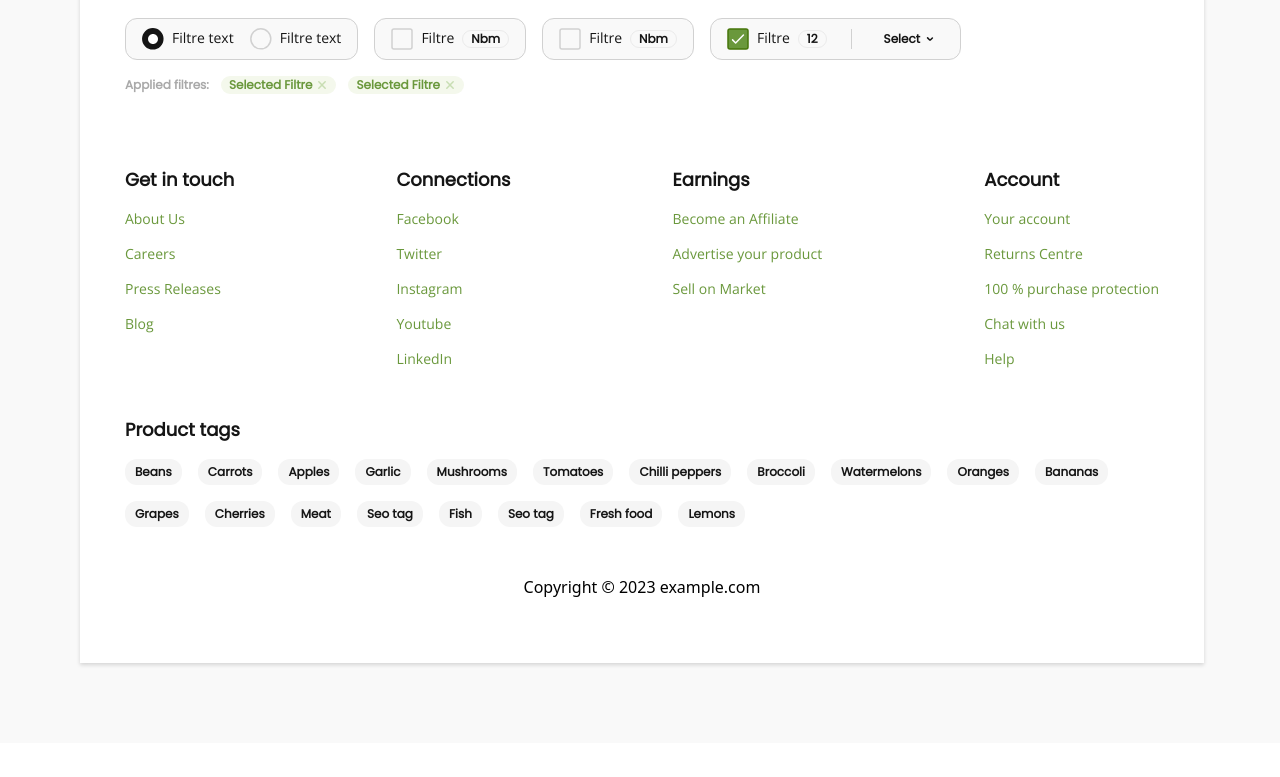
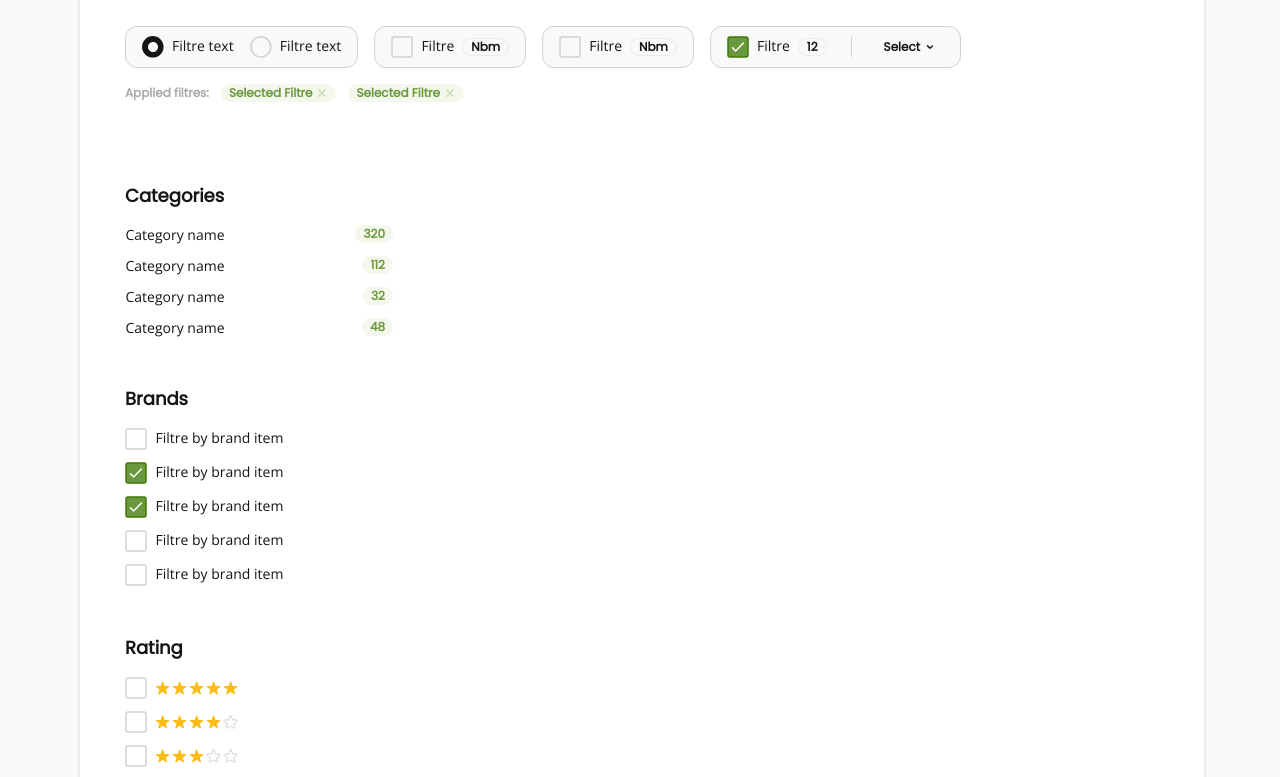
Before and after one commit to f-a-t-h-e/svelte-ecommerce, a SvelteKit app: page /Bakery in a window 1280 px wide. Shown: the part 418-1195 px from the top of the page. Before the commit the page ends 1161 px from the top, so only its background shows below. Built offline with nearby package versions, Linux system fonts and the light colour scheme.

Commit message:
Add : check rating filtre

```diff
--- a/src/lib/components/rating/Rating.svelte
+++ b/src/lib/components/rating/Rating.svelte
@@ -1,5 +1,5 @@
 <script lang="ts">
-	import RatingSvg from './RatingSvg.svelte';
+	import SharpStar from './SharpStar.rating.svelte';
 	import calcSlot from './calcSlot';
 
 	export let interactive = false;
@@ -11,14 +11,14 @@
 	// export let offset = 50;
 	export let size = 20;
 
-	export let slotTarget = RatingSvg;
+	export let slotTarget = SharpStar;
 
 	export let hoverValue: number | undefined | null = null;
 	export let stepValue: number = 0.25;
 	let step = stepValue / range;
 </script>
 
-<div class="relative flex w-fit">
+<div class="relative flex w-fit h-[1rem] gap-[0.125rem] items-center">
 	{#if interactive}
 		<label
 			class="absolute right-0 top-1/2 h-fit w-fit -translate-y-1/2 translate-x-[calc(100%+15px)] text-2xl text-white"
--- /dev/null
+++ b/src/lib/components/rating/Star.rating.svelte
@@ -0,0 +1,28 @@
+<script lang="ts">
+	export let stroke = '#D1D1D1';
+	export let fill = '#FDBC15';
+	export let fillout = 'transparent';
+	export let offset = 50;
+	export let id = (Math.random() + 1).toString(36).substring(7);
+	export let size = 20;
+</script>
+
+<svg xmlns="http://www.w3.org/2000/svg" width="15" height="14" viewBox="0 0 15 14"
+stroke-width={offset > 0 ? 0 : undefined}
+>
+	<defs>
+		<linearGradient {id}>
+			<stop offset="{offset}%" stop-color={fill} />
+			<stop offset="{offset}%" stop-color={fillout} />
+		</linearGradient>
+	</defs>
+	<path
+		fill="url('#{id}')"
+		fill-rule="evenodd"
+		clip-rule="evenodd"
+		d="M6.94835 1.12663C6.9944 0.980602 7.08581 0.853056 7.20929 0.762519C7.33277 0.671982 7.4819 0.623169 7.63502 0.623169C7.78814 0.623169 7.93727 0.671982 8.06075 0.762519C8.18423 0.853056 8.27564 0.980602 8.32169 1.12663L9.56169 4.93996H13.5617C13.7203 4.93397 13.8765 4.98006 14.0064 5.07119C14.1363 5.16232 14.2329 5.29348 14.2812 5.44464C14.3296 5.5958 14.3272 5.75863 14.2743 5.90827C14.2214 6.0579 14.121 6.18611 13.9884 6.2733L10.7417 8.62663L11.9817 12.4466C12.0307 12.5921 12.032 12.7495 11.9852 12.8958C11.9385 13.042 11.8462 13.1695 11.7218 13.2596C11.5975 13.3497 11.4476 13.3977 11.2941 13.3966C11.1405 13.3954 10.9913 13.3452 10.8684 13.2533L7.61502 10.8733L4.36835 13.2333C4.24536 13.3252 4.0962 13.3754 3.94265 13.3766C3.7891 13.3777 3.63921 13.3297 3.51487 13.2396C3.39052 13.1495 3.29824 13.022 3.25149 12.8758C3.20474 12.7295 3.20598 12.5721 3.25502 12.4266L4.49502 8.60663L1.24835 6.2533C1.11574 6.16611 1.01532 6.0379 0.962434 5.88827C0.909546 5.73863 0.9071 5.5758 0.95547 5.42464C1.00384 5.27348 1.10037 5.14232 1.2303 5.05119C1.36023 4.96006 1.51643 4.91397 1.67502 4.91996H5.67502L6.94835 1.12663Z"
+		{stroke}
+		stroke-linecap="round"
+		stroke-linejoin="round"
+	/>
+</svg>
--- a/src/routes/[category]/+page.svelte
+++ b/src/routes/[category]/+page.svelte
@@ -1,45 +1,71 @@
 <script lang="ts">
-    import {page} from "$app/stores";
-	import HeaderFiltres from "./HeaderFiltres.svelte";
+	import { page } from '$app/stores';
+	import CategoriesCounting from './CategoriesCounting.svelte';
+	import CheckBrand from './CheckBrand.svelte';
+	import CheckRating from './CheckRating.svelte';
+	import HeaderFiltres from './HeaderFiltres.svelte';
 </script>
 
-<div class="py-[1rem] px-[2.8125rem] bg-c-1-j flex">
+<div class="flex bg-c-1-j px-[2.8125rem] py-[1rem]">
 	<p class="caption text-c-1-c"><a href="/">Homepage</a></p>
 	<span class="caption mx-[.5rem] text-c-1-d">/</span>
 	<p class="caption text-c-1-a">{$page.params.category}</p>
 </div>
-<main class="mx-auto max-w-[78.75rem]">
 <!-- HEADING -->
-    <div class="flex justify-between py-[.5rem] px-[2.8125rem] bg-c-1-j items-center">
+<div class="flex items-center justify-between bg-c-1-j px-[2.8125rem] py-[.5rem]">
 	<h1 class="s1">{$page.params.category}</h1>
 	<div class="flex gap-[1.5rem]">
 		<label class="flex gap-[0.25rem]">
-                <input class="peer" type="radio" name="layout-display" hidden checked>
-                <div class="stroke-c-1-c peer-checked:stroke-c-2-a flex w-[1rem] h-[1rem] justify-center items-center">
-                    <svg xmlns="http://www.w3.org/2000/svg" width="16" height="16" viewBox="0 0 16 16" fill="none">
-                        <path d="M13.333 1.33331H2.66634C1.92996 1.33331 1.33301 1.93027 1.33301 2.66665V13.3333C1.33301 14.0697 1.92996 14.6666 2.66634 14.6666H13.333C14.0694 14.6666 14.6663 14.0697 14.6663 13.3333V2.66665C14.6663 1.93027 14.0694 1.33331 13.333 1.33331Z" stroke-linecap="round" stroke-linejoin="round"/>
-                        <path d="M1.33301 8H14.6663" stroke-linecap="round" stroke-linejoin="round"/>
-                        <path d="M8 1.33331V14.6666" stroke-linecap="round" stroke-linejoin="round"/>
+			<input class="peer" type="radio" name="layout-display" hidden checked />
+			<div
+				class="flex h-[1rem] w-[1rem] items-center justify-center stroke-c-1-c peer-checked:stroke-c-2-a"
+			>
+				<svg
+					xmlns="http://www.w3.org/2000/svg"
+					width="16"
+					height="16"
+					viewBox="0 0 16 16"
+					fill="none"
+				>
+					<path
+						d="M13.333 1.33331H2.66634C1.92996 1.33331 1.33301 1.93027 1.33301 2.66665V13.3333C1.33301 14.0697 1.92996 14.6666 2.66634 14.6666H13.333C14.0694 14.6666 14.6663 14.0697 14.6663 13.3333V2.66665C14.6663 1.93027 14.0694 1.33331 13.333 1.33331Z"
+						stroke-linecap="round"
+						stroke-linejoin="round"
+					/>
+					<path d="M1.33301 8H14.6663" stroke-linecap="round" stroke-linejoin="round" />
+					<path d="M8 1.33331V14.6666" stroke-linecap="round" stroke-linejoin="round" />
 				</svg>
 			</div>
 			<p class="caption text-c-1-a">Grid view</p>
 		</label>
 		<label class="flex gap-[0.25rem]">
-                <input class="peer" type="radio" name="layout-display" hidden >
-                <div class="stroke-c-1-c peer-checked:stroke-c-2-a flex w-[1rem] h-[1rem] justify-center items-center">
-                    <svg xmlns="http://www.w3.org/2000/svg" width="16" height="16" viewBox="0 0 16 16" fill="none">
-                        <path d="M13.333 1.33331H2.66634C1.92996 1.33331 1.33301 1.93027 1.33301 2.66665V13.3333C1.33301 14.0697 1.92996 14.6666 2.66634 14.6666H13.333C14.0694 14.6666 14.6663 14.0697 14.6663 13.3333V2.66665C14.6663 1.93027 14.0694 1.33331 13.333 1.33331Z" stroke-linecap="round" stroke-linejoin="round"/>
-                        <path d="M1.33301 4.66663H14.6663" stroke-linecap="round" stroke-linejoin="round"/>
-                        <path d="M1.33301 8H14.6663" stroke-linecap="round" stroke-linejoin="round"/>
-                        <path d="M1.33301 11.3333H14.6663" stroke-linecap="round" stroke-linejoin="round"/>
+			<input class="peer" type="radio" name="layout-display" hidden />
+			<div
+				class="flex h-[1rem] w-[1rem] items-center justify-center stroke-c-1-c peer-checked:stroke-c-2-a"
+			>
+				<svg
+					xmlns="http://www.w3.org/2000/svg"
+					width="16"
+					height="16"
+					viewBox="0 0 16 16"
+					fill="none"
+				>
+					<path
+						d="M13.333 1.33331H2.66634C1.92996 1.33331 1.33301 1.93027 1.33301 2.66665V13.3333C1.33301 14.0697 1.92996 14.6666 2.66634 14.6666H13.333C14.0694 14.6666 14.6663 14.0697 14.6663 13.3333V2.66665C14.6663 1.93027 14.0694 1.33331 13.333 1.33331Z"
+						stroke-linecap="round"
+						stroke-linejoin="round"
+					/>
+					<path d="M1.33301 4.66663H14.6663" stroke-linecap="round" stroke-linejoin="round" />
+					<path d="M1.33301 8H14.6663" stroke-linecap="round" stroke-linejoin="round" />
+					<path d="M1.33301 11.3333H14.6663" stroke-linecap="round" stroke-linejoin="round" />
 				</svg>
 			</div>
 			<p class="caption text-c-1-c">List view</p>
 		</label>
 		<div class="flex gap-[0.25rem]">
-                <div class="h-full flex justify-center items-center bg-c-2-e px-[.5rem] rounded-[.75rem]">
+			<div class="flex h-full items-center justify-center rounded-[.75rem] bg-c-2-e px-[.5rem]">
 				<!-- dynamic -->
-                    <p class="s6 text-c-2-a px-[1px]">117</p>
+				<p class="s6 px-[1px] text-c-2-a">117</p>
 			</div>
 			<p class="caption text-c-1-c">Products</p>
 		</div>
@@ -47,4 +73,29 @@
 </div>
 <!-- filtres -->
 <HeaderFiltres />
+<main class="mx-auto max-w-[78.75rem] px-[2.8125rem] py-[4rem]">
+	<!-- more filtres -->
+	<div class="flex w-[16.82688rem] flex-col gap-[3rem]">
+		<!-- categories counting -->
+		<CategoriesCounting
+			categories={[
+				{ name: 'Category name', count: 320 },
+				{ name: 'Category name', count: 112 },
+				{ name: 'Category name', count: 32 },
+				{ name: 'Category name', count: 48 }
+			]}
+		/>
+		<!-- check brand filtre -->
+		<CheckBrand
+			brands={[
+				{ name: 'Filtre by brand item', checked: false },
+				{ name: 'Filtre by brand item', checked: true },
+				{ name: 'Filtre by brand item', checked: true },
+				{ name: 'Filtre by brand item', checked: false },
+				{ name: 'Filtre by brand item', checked: false }
+			]}
+		/>
+		<!-- check rating filtre -->
+		<CheckRating />
+	</div>
 </main>
--- /dev/null
+++ b/src/routes/[category]/CategoriesCounting.svelte
@@ -0,0 +1,17 @@
+<script lang="ts">
+    export let categories: {name: string;count:number}[];
+</script>
+<div class="max-w-[16.75rem]">
+    <p class="s4 text-c-1-a mb-[1rem]">Categories</p>
+
+    <div class="flex flex-col gap-[.75rem]">
+        {#each categories as category}
+            <div class="flex justify-between items-start  w-full h-[1.1875rem]">
+                <p class="body text-c-1-a px-[.5px]">{category.name}</p>
+                <div class="flex justify-center items-center rounded-[.75rem] bg-c-2-e px-[.5rem]">
+                    <p class="s6 text-c-2-a">{category.count}</p>
+                </div>
+            </div>
+        {/each}
+    </div>
+</div>
--- /dev/null
+++ b/src/routes/[category]/CheckBrand.svelte
@@ -0,0 +1,42 @@
+<script lang="ts">
+    export let brands: {name: string;checked:boolean}[];
+</script>
+<div class="max-w-[16.75rem]">
+    <p class="s4 text-c-1-a mb-[1rem]">Brands</p>
+
+    <div class="flex flex-col gap-[.75rem]">
+        {#each brands as brand}
+            <label class="">
+                <input class="peer" type="checkbox" hidden bind:checked={brand.checked}>
+                <div class="">
+                    <svg class="empty" xmlns="http://www.w3.org/2000/svg" width="22" height="22" viewBox="0 0 22 22" fill="none">
+                        <path d="M19 1.00003H3C1.89543 1.00003 1 1.89546 1 3.00003V19C1 20.1046 1.89543 21 3 21H19C20.1046 21 21 20.1046 21 19V3.00003C21 1.89546 20.1046 1.00003 19 1.00003Z" stroke="#D1D1D1" stroke-width="1.5" stroke-linecap="round" stroke-linejoin="bevel"/>
+                      </svg>
+                      <svg class="filled" xmlns="http://www.w3.org/2000/svg" width="22" height="22" viewBox="0 0 22 22" fill="none">
+                        <path d="M19 1.00003H3C1.89543 1.00003 1 1.89546 1 3.00003V19C1 20.1046 1.89543 21 3 21H19C20.1046 21 21 20.1046 21 19V3.00003C21 1.89546 20.1046 1.00003 19 1.00003Z" fill="#6A983C" stroke="#46760A" stroke-width="1.5" stroke-linecap="round" stroke-linejoin="bevel"/>
+                        <path d="M5.55957 11.85L8.61957 14.91L16.4396 7.09003" stroke="#FDFDFD" stroke-width="1.5" stroke-linecap="round" stroke-linejoin="round"/>
+                      </svg>
+                </div>
+                <p class="body text-c-1-a px-[.5px]">{brand.name}</p>
+            </label>
+        {/each}
+    </div>
+</div>
+
+<style lang="postcss">
+     label {
+		@apply flex gap-[.5rem] cursor-pointer;
+	}
+	 label > div {
+		@apply flex h-[calc(1.5rem-2px)] w-[calc(1.5rem-2px)] items-center justify-center;
+	}
+	 label > div svg.filled {
+		@apply hidden;
+	}
+	 .peer:checked ~ div svg.filled {
+		@apply block;
+	}
+	 .peer:checked ~ div svg.empty {
+		@apply hidden;
+	}
+</style>
--- /dev/null
+++ b/src/routes/[category]/CheckRating.svelte
@@ -0,0 +1,45 @@
+<script lang="ts">
+	import Rating from "$lib/components/rating/Rating.svelte";
+	import Star from "$lib/components/rating/Star.rating.svelte";
+
+    let ratings = Array(5).fill(undefined).map((_, i)=>(5-i)*100);
+</script>
+<div class="max-w-[16.75rem]">
+    <p class="s4 text-c-1-a mb-[1rem]">Rating</p>
+
+    <div class="flex flex-col gap-[.75rem]">
+        {#each ratings as rating}
+            <label class="">
+                <input class="peer" type="checkbox" hidden >
+                <div class="">
+                    <svg class="empty" xmlns="http://www.w3.org/2000/svg" width="22" height="22" viewBox="0 0 22 22" fill="none">
+                        <path d="M19 1.00003H3C1.89543 1.00003 1 1.89546 1 3.00003V19C1 20.1046 1.89543 21 3 21H19C20.1046 21 21 20.1046 21 19V3.00003C21 1.89546 20.1046 1.00003 19 1.00003Z" stroke="#D1D1D1" stroke-width="1.5" stroke-linecap="round" stroke-linejoin="bevel"/>
+                      </svg>
+                      <svg class="filled" xmlns="http://www.w3.org/2000/svg" width="22" height="22" viewBox="0 0 22 22" fill="none">
+                        <path d="M19 1.00003H3C1.89543 1.00003 1 1.89546 1 3.00003V19C1 20.1046 1.89543 21 3 21H19C20.1046 21 21 20.1046 21 19V3.00003C21 1.89546 20.1046 1.00003 19 1.00003Z" fill="#6A983C" stroke="#46760A" stroke-width="1.5" stroke-linecap="round" stroke-linejoin="bevel"/>
+                        <path d="M5.55957 11.85L8.61957 14.91L16.4396 7.09003" stroke="#FDFDFD" stroke-width="1.5" stroke-linecap="round" stroke-linejoin="round"/>
+                      </svg>
+                </div>
+                <Rating {rating} slotTarget={Star} interactive={false} stroke="#D1D1D1" fill="#FDBC15"/>
+            </label>
+        {/each}
+    </div>
+</div>
+
+<style lang="postcss">
+     label {
+		@apply flex gap-[.5rem] items-center cursor-pointer;
+	}
+	 label > div {
+		@apply flex h-[calc(1.5rem-2px)] w-[calc(1.5rem-2px)] items-center justify-center;
+	}
+	 label > div svg.filled {
+		@apply hidden;
+	}
+	 .peer:checked ~ div svg.filled {
+		@apply block;
+	}
+	 .peer:checked ~ div svg.empty {
+		@apply hidden;
+	}
+</style>
--- a/src/routes/[category]/HeaderFiltres.svelte
+++ b/src/routes/[category]/HeaderFiltres.svelte
@@ -1,4 +1,4 @@
-<div class="flex flex-col items-center gap-[1rem] bg-c-1-j px-[2.8125rem] py-[.5rem]">
+<div class="flex flex-col items-center gap-[1rem] bg-c-1-j px-[2.8125rem] py-[1rem]">
 	<!-- controllers -->
 	<div
 		class="[&_p]:body [&_.check>div>p]:s6 flex w-full gap-[1rem] [&_.check>div>p]:text-c-1-a [&_p]:text-c-1-a"
```
Also changed, not shown: src/lib/components/rating/SharpStar.rating.svelte (renamed from src/lib/components/rating/RatingSvg.svelte). Lines whose indentation alone changed are shown as unchanged.
